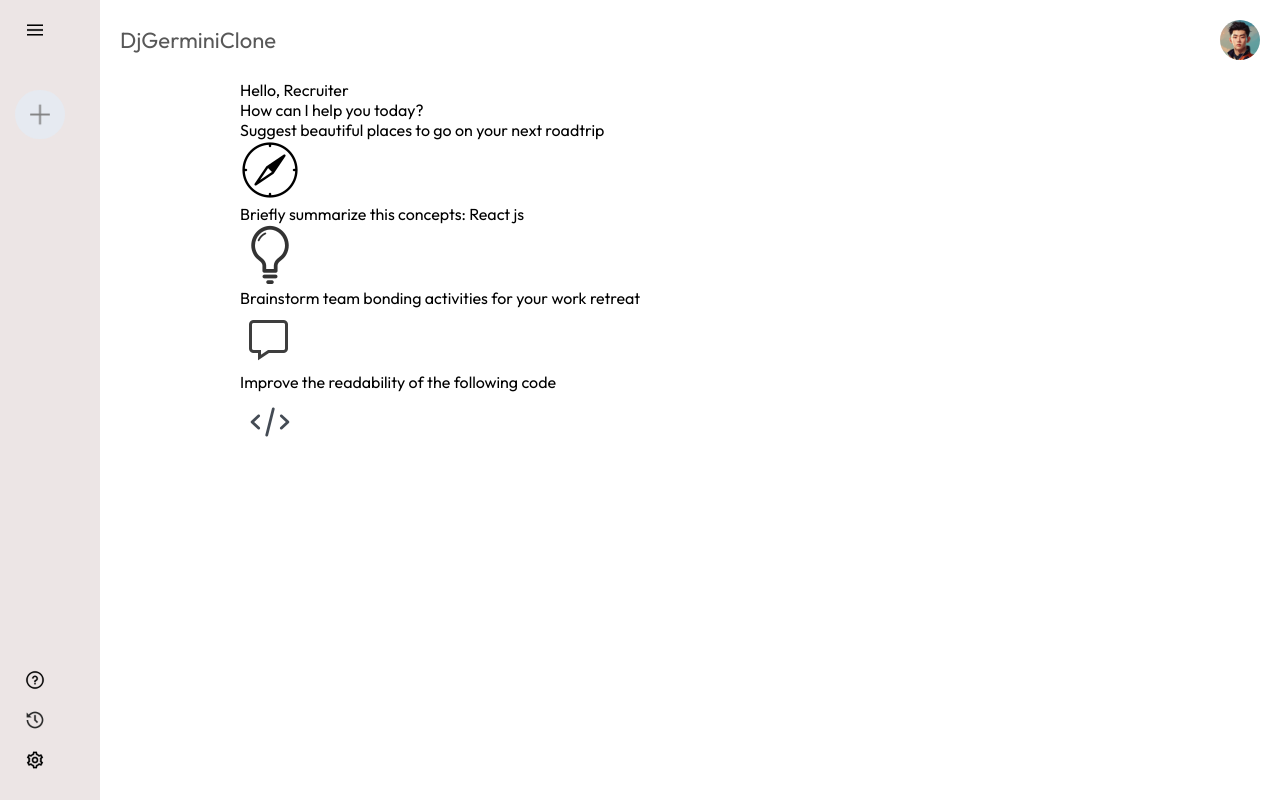
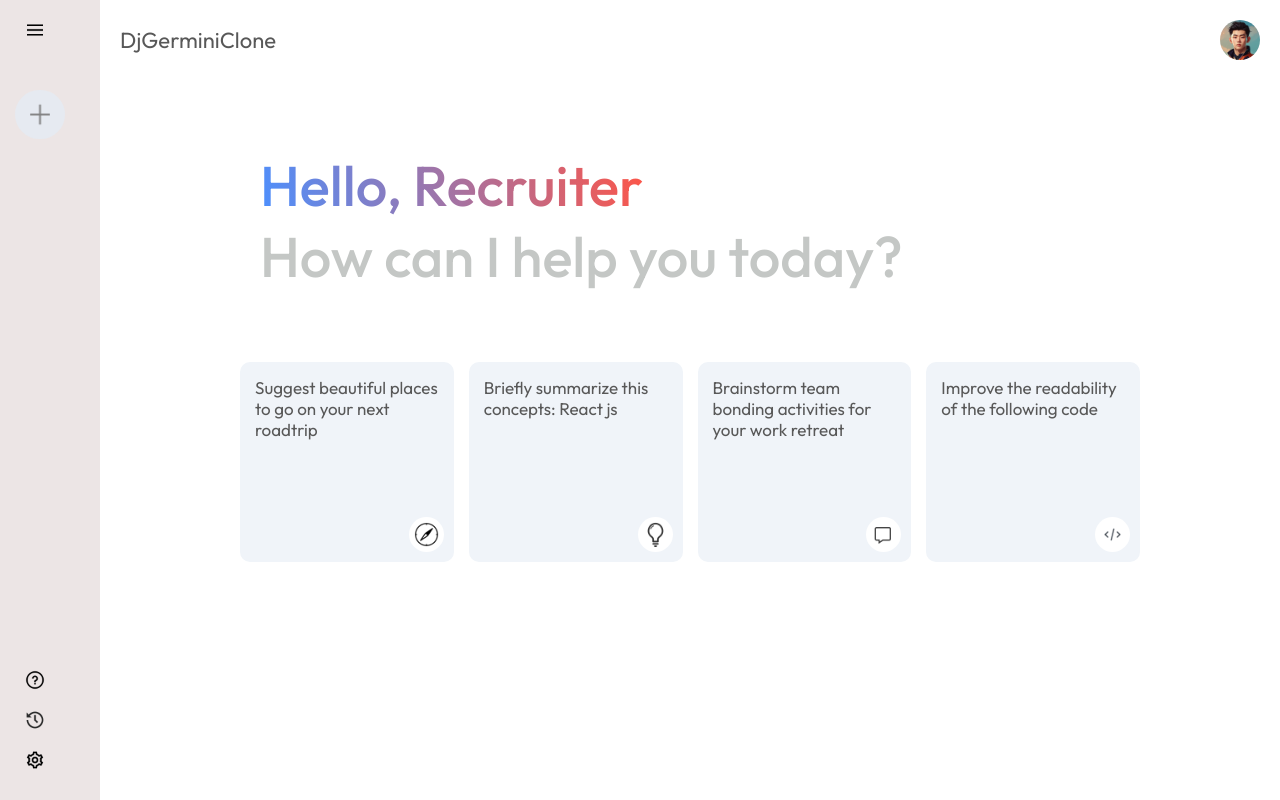
Before and after one commit to dikgobe/GerminiClone, a React (Vite) app in the folder GerminiClone/: page / in a window 1280 px wide. Built offline with nearby package versions, Linux system fonts and the light colour scheme.

Commit message:
just udated the cards in the main file

```diff
--- a/GerminiClone/src/components/Main/Main.css
+++ b/GerminiClone/src/components/Main/Main.css
@@ -22,7 +22,45 @@
     max-width: 900px;
     margin: auto;
 }
-.cards {
-    max-width: 900px;
-    margin: auto;
+
+.main .greet {
+    margin: 50px 0px;
+    font-size: 56px;
+    color: #c4c7c5;
+    font-weight: 500;
+    padding: 20px;
 }
+.main .greet span{
+    background: -webkit-linear-gradient(16deg,#4b90ff,#ff5546);
+    -webkit-background-clip: text;
+    -webkit-text-fill-color: transparent;
+}
+
+.main .cards {
+    display: grid;
+    grid-template-columns: repeat(auto-fill , minmax(180px,1fr));
+    gap: 15px;
+}
+.main .card{
+    height: 200px;
+    padding: 15px;
+    background-color: #f0f4f9;
+    border-radius: 10px;
+    position: relative;
+    cursor: pointer;
+
+}
+
+.main .card img{
+    width: 35px;
+    padding: 5px;
+    position: absolute;
+    background-color: white;
+    border-radius: 20px;
+    bottom: 10px;
+    right: 10px;
+}
+.main .card p {
+    color: #585858;
+    font-size: 17px;
+}
--- a/GerminiClone/src/components/Main/Main.jsx
+++ b/GerminiClone/src/components/Main/Main.jsx
@@ -10,10 +10,11 @@
             <img src={assets.user_icon} alt="" />
         </div>
         <div className="main-container">
-            <p><span>Hello, Recruiter</span></p>
-            <p>How can I help you today?</p>
-        </div>
-        <div className="cards">
+            <div className="greet">
+                <p><span>Hello, Recruiter</span></p>
+                <p>How can I help you today?</p>
+            </div>
+            <div className="cards">
             <div className="card">
                 <p>Suggest beautiful places to go on your next roadtrip</p>
                 <img src={assets.compass_icon} alt="" />
@@ -31,6 +32,8 @@
                 <img src={assets.code_icon} alt="" />
             </div>
         </div>
+        </div>
+
     </div>
   )
 }
```
